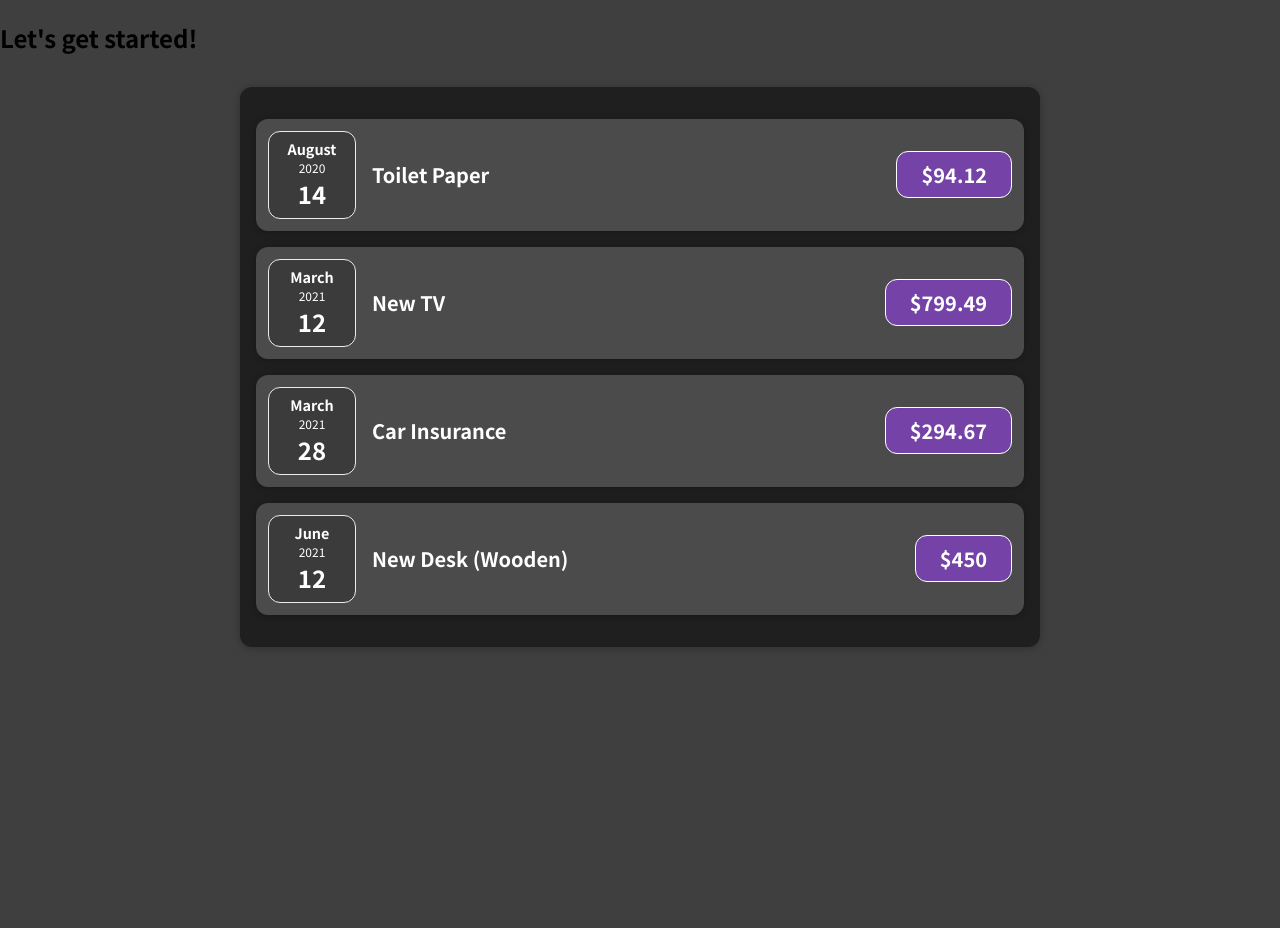
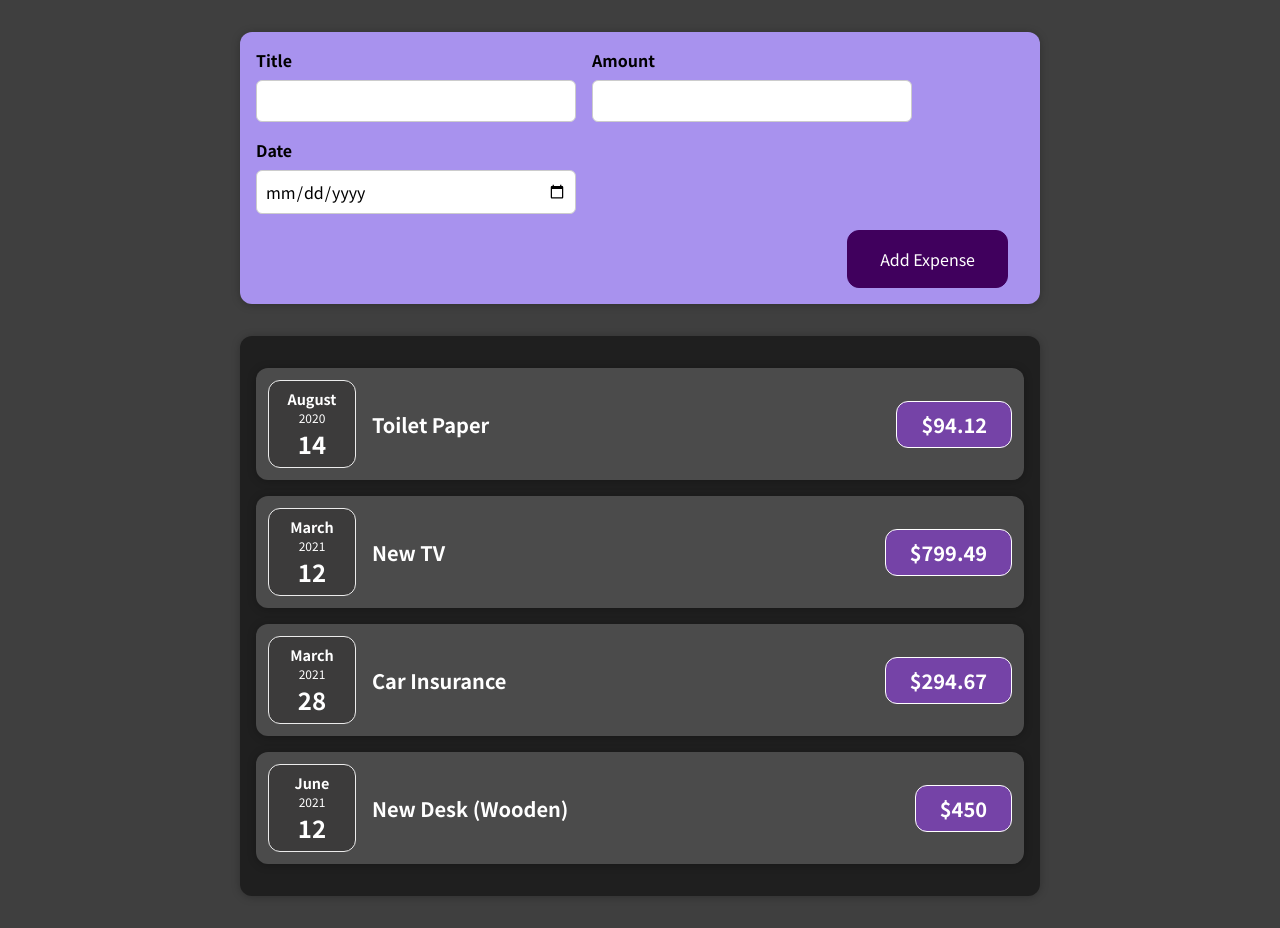
Before and after one commit to baam-dev/react-Ex.Tracker, a React (Create React App) app: page / in a window 1280 px wide. Before the commit the page ends 800 px from the top, so only its background shows below. Built offline with nearby package versions, Linux system fonts and the light colour scheme.

Commit message:
useState introduction

```diff
--- a/src/App.js
+++ b/src/App.js
@@ -1,4 +1,5 @@
 import React from "react";
+import NewExpense from "./components/NewExpense/NewExpense";
 import Expenses from "./components/Expenses/Expenses";
 function App() {
   const expenses = [
@@ -24,7 +25,7 @@
   ];
   return (
     <div>
-      <h2>Let's get started!</h2>
+      <NewExpense />
       <Expenses expenses={expenses} />
     </div>
   );
--- /dev/null
+++ b/src/components/NewExpense/ExpenseForm.css
@@ -0,0 +1,26 @@
+.new-expense__controls {
+  display: flex;
+  flex-wrap: wrap;
+  gap: 1rem;
+  margin-bottom: 1rem;
+  text-align: left;
+}
+
+.new-expense__control label {
+  font-weight: bold;
+  margin-bottom: 0.5rem;
+  display: block;
+}
+
+.new-expense__control input {
+  font: inherit;
+  padding: 0.5rem;
+  border-radius: 6px;
+  border: 1px solid #ccc;
+  width: 20rem;
+  max-width: 100%;
+}
+
+.new-expense__actions {
+  text-align: right;
+}
--- /dev/null
+++ b/src/components/NewExpense/ExpenseForm.js
@@ -0,0 +1,27 @@
+import React from "react";
+import "./ExpenseForm.css";
+//
+const ExpenseForm = () => {
+  return (
+    <form>
+      <div className="new-expense__controls">
+        <div className="new-expense__control">
+          <label htmlFor="">Title</label>
+          <input type="text" />
+        </div>
+        <div className="new-expense__control">
+          <label htmlFor="">Amount</label>
+          <input type="number" min="0.01" step="0.01" />
+        </div>
+        <div className="new-expense__control">
+          <label htmlFor="">Date</label>
+          <input type="date" min="2020-01-01" max="2023-01-01" />
+        </div>
+      </div>
+      <div className="new-expense__actions">
+        <button type="submit">Add Expense</button>
+      </div>
+    </form>
+  );
+};
+export default ExpenseForm;
--- /dev/null
+++ b/src/components/NewExpense/NewExpense.css
@@ -0,0 +1,38 @@
+.new-expense {
+  background-color: #a892ee;
+  padding: 1rem;
+  margin: 2rem auto;
+  width: 50rem;
+  max-width: 95%;
+  border-radius: 12px;
+  text-align: center;
+  box-shadow: 0 1px 8px rgba(0, 0, 0, 0.25);
+}
+
+.new-expense button {
+  font: inherit;
+  cursor: pointer;
+  padding: 1rem 2rem;
+  border: 1px solid #40005d;
+  background-color: #40005d;
+  color: white;
+  border-radius: 12px;
+  margin-right: 1rem;
+}
+
+.new-expense button:hover,
+.new-expense button:active {
+  background-color: #510674;
+  border-color: #510674;
+}
+
+.new-expense button.alternative {
+  color: #220131;
+  border-color: transparent;
+  background-color: transparent;
+}
+
+.new-expense button.alternative:hover,
+.new-expense button.alternative:active {
+  background-color: #ddb3f8;
+}
--- /dev/null
+++ b/src/components/NewExpense/NewExpense.js
@@ -0,0 +1,11 @@
+import React from "react";
+import "./NewExpense.css";
+import ExpenseForm from "./ExpenseForm";
+const NewExpense = () => {
+  return (
+    <div className="new-expense">
+      <ExpenseForm />
+    </div>
+  );
+};
+export default NewExpense;
```
Also changed, not shown: 1 other file (tests, documents, lock files or other folders).
